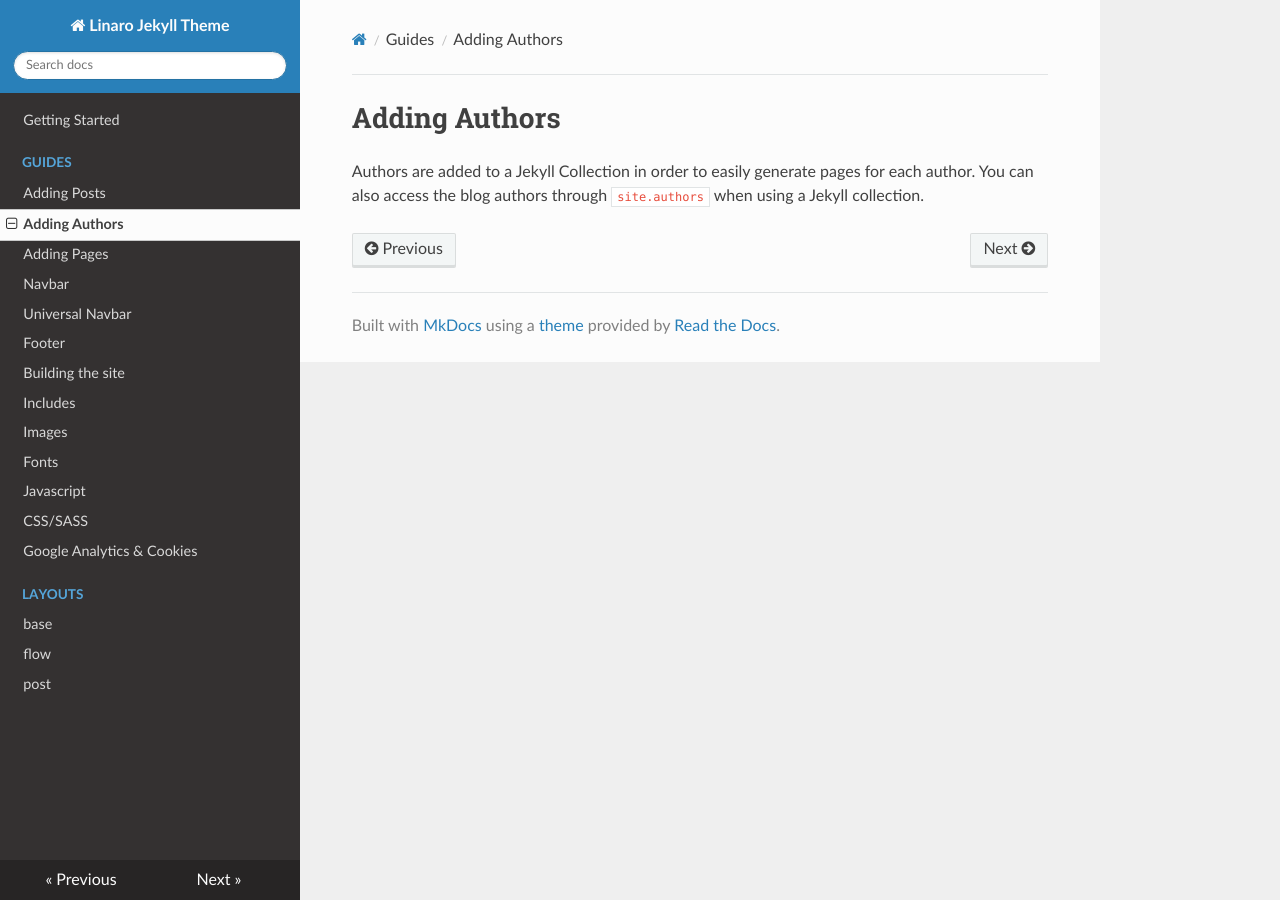
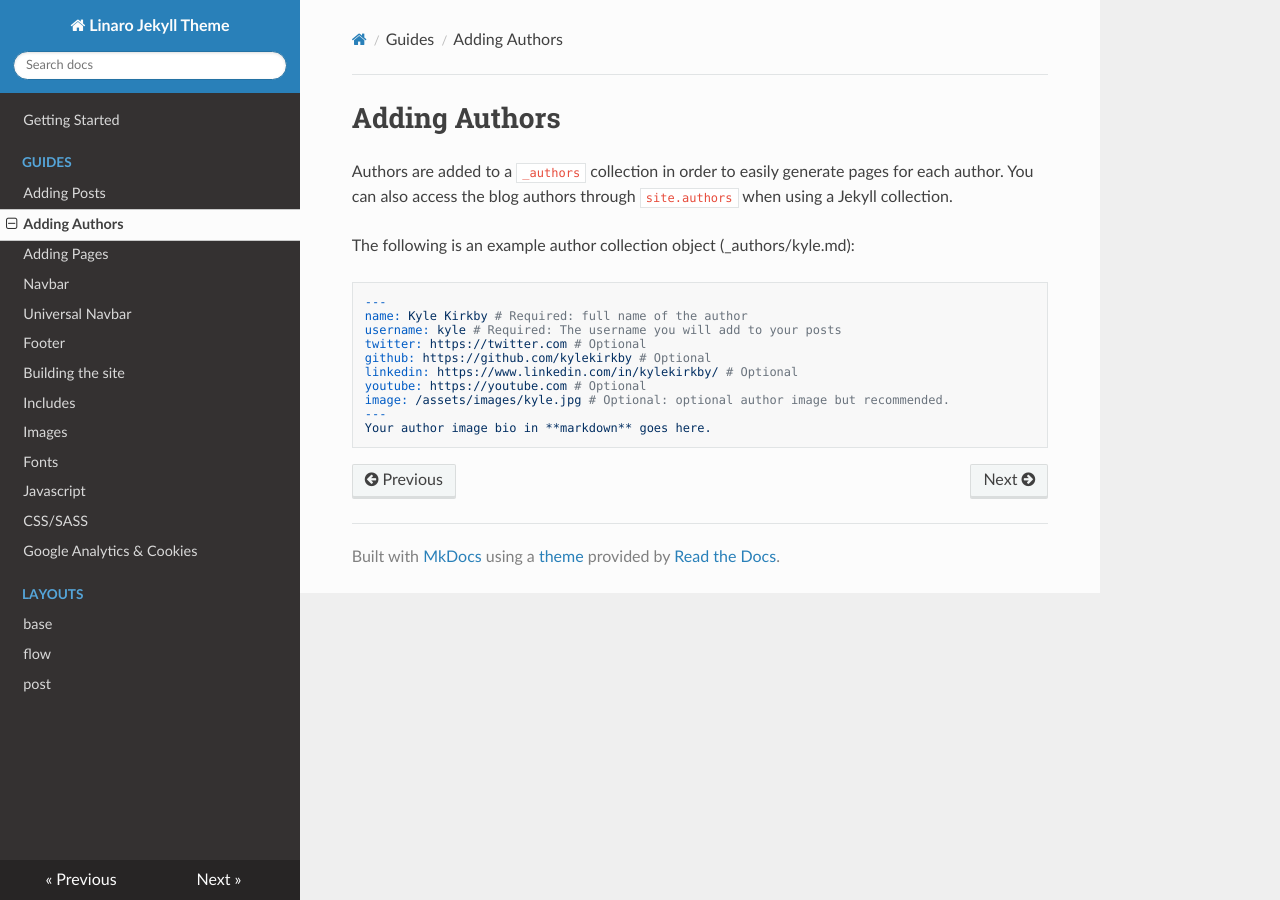
Before and after one commit to linaro-marketing/linaro-jekyll-theme, an MkDocs documentation site: the page built from docs/AddingAuthors.md, in a window 1280 px wide. Built offline with MkDocs 1.6.1, drawn with Linux system fonts in a browser that asks for light colours; nearby versions of some CDN libraries.

Commit message:
Added docs on authors

````diff
--- a/docs/AddingAuthors.md
+++ b/docs/AddingAuthors.md
@@ -1,3 +1,18 @@
 # Adding Authors
 
-Authors are added to a Jekyll Collection in order to easily generate pages for each author. You can also access the blog authors through  `site.authors` when using a Jekyll collection.
+Authors are added to a `_authors` collection in order to easily generate pages for each author. You can also access the blog authors through `site.authors` when using a Jekyll collection.
+
+The following is an example author collection object (\_authors/kyle.md):
+
+```yaml
+---
+name: Kyle Kirkby # Required: full name of the author
+username: kyle # Required: The username you will add to your posts
+twitter: https://twitter.com # Optional
+github: https://github.com/kylekirkby # Optional
+linkedin: https://www.linkedin.com/in/kylekirkby/ # Optional
+youtube: https://youtube.com # Optional
+image: /assets/images/kyle.jpg # Optional: optional author image but recommended.
+---
+Your author image bio in **markdown** goes here.
+```
````
